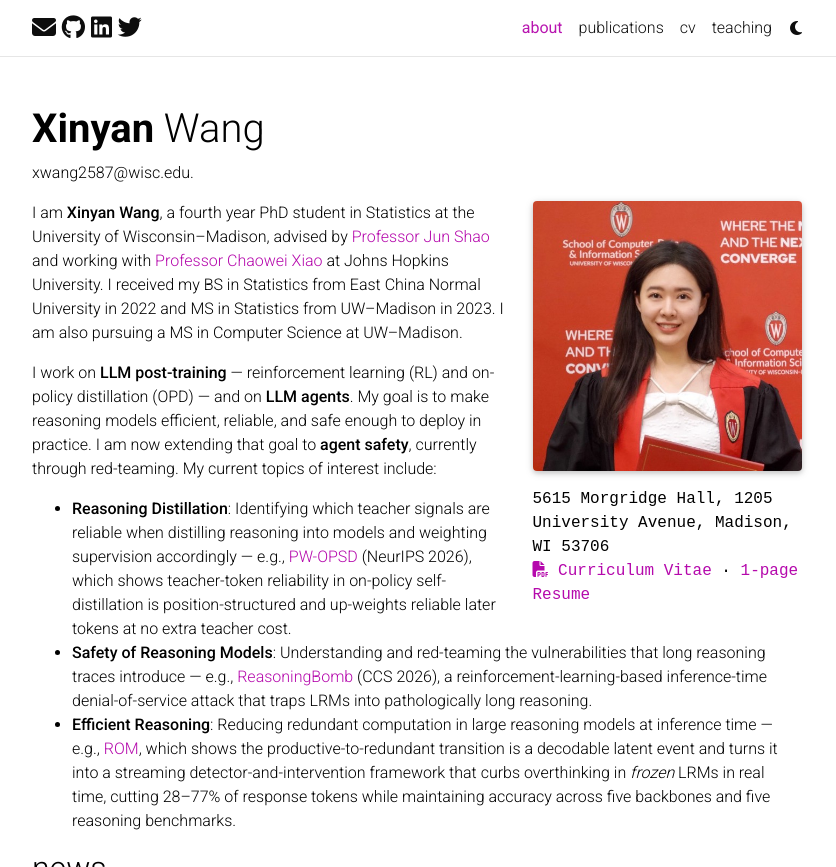
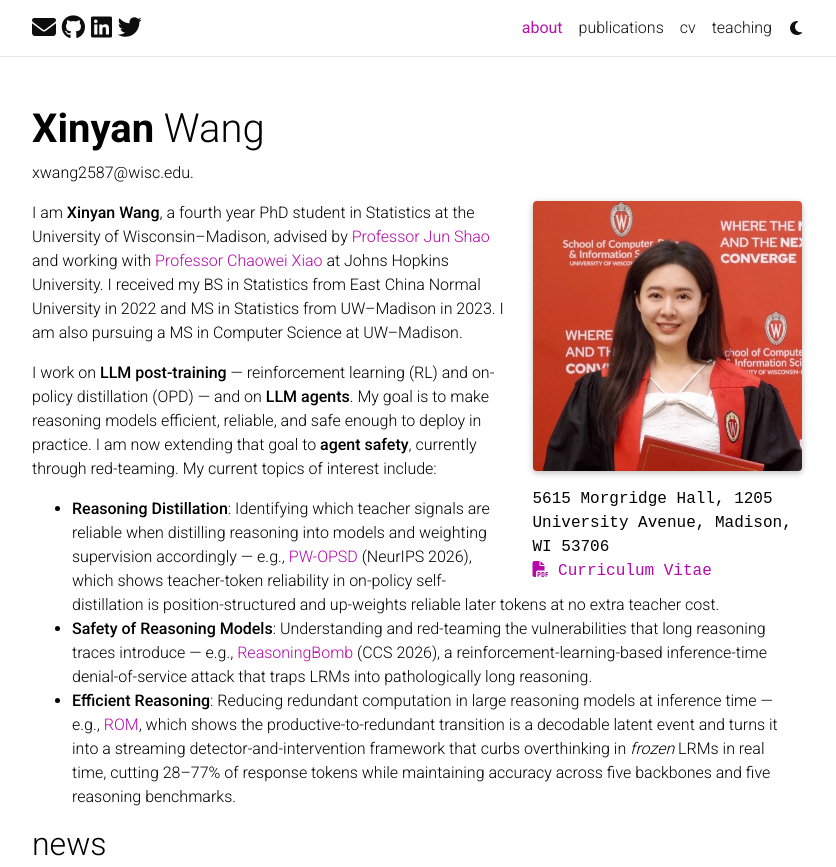
Before and after one commit to xinyan-wang-stat/xinyan-wang-stat.github.io, a Jekyll site: the page built from _pages/about.md, in a window 1280 px wide and 1322 px high, cut to the strip 0-867 px from the top of the window. Shown: the whole strip, without its empty margins (223-1059 px from the left). Built offline with Jekyll 4.4.1, drawn with Linux system fonts in a browser that asks for light colours; full-size pictures stand in for the smaller copies a plugin makes; comment, search, counter and statistics services are not loaded; a style sheet for code colours, icons or effects is not loaded.

Commit message:
Remove 1-page resume link from homepage
Co-Authored-By: Claude Opus 5.5 <noreply@anthropic.com>

```diff
--- a/_pages/about.md
+++ b/_pages/about.md
@@ -10,7 +10,7 @@ profile:
   image_circular: false # crops the image to make circular
   address: >
     <p>5615 Morgridge Hall, 1205 University Avenue, Madison, WI 53706</p>
-    <p><a href="/assets/pdf/resume.pdf" target="_blank" rel="noopener noreferrer"><i class="fas fa-file-pdf"></i> Curriculum Vitae</a> · <a href="/assets/pdf/resume_1page.pdf" target="_blank" rel="noopener noreferrer">1-page Resume</a></p>
+    <p><a href="/assets/pdf/resume.pdf" target="_blank" rel="noopener noreferrer"><i class="fas fa-file-pdf"></i> Curriculum Vitae</a></p>
 
 news: true
 latest_posts: false
```
